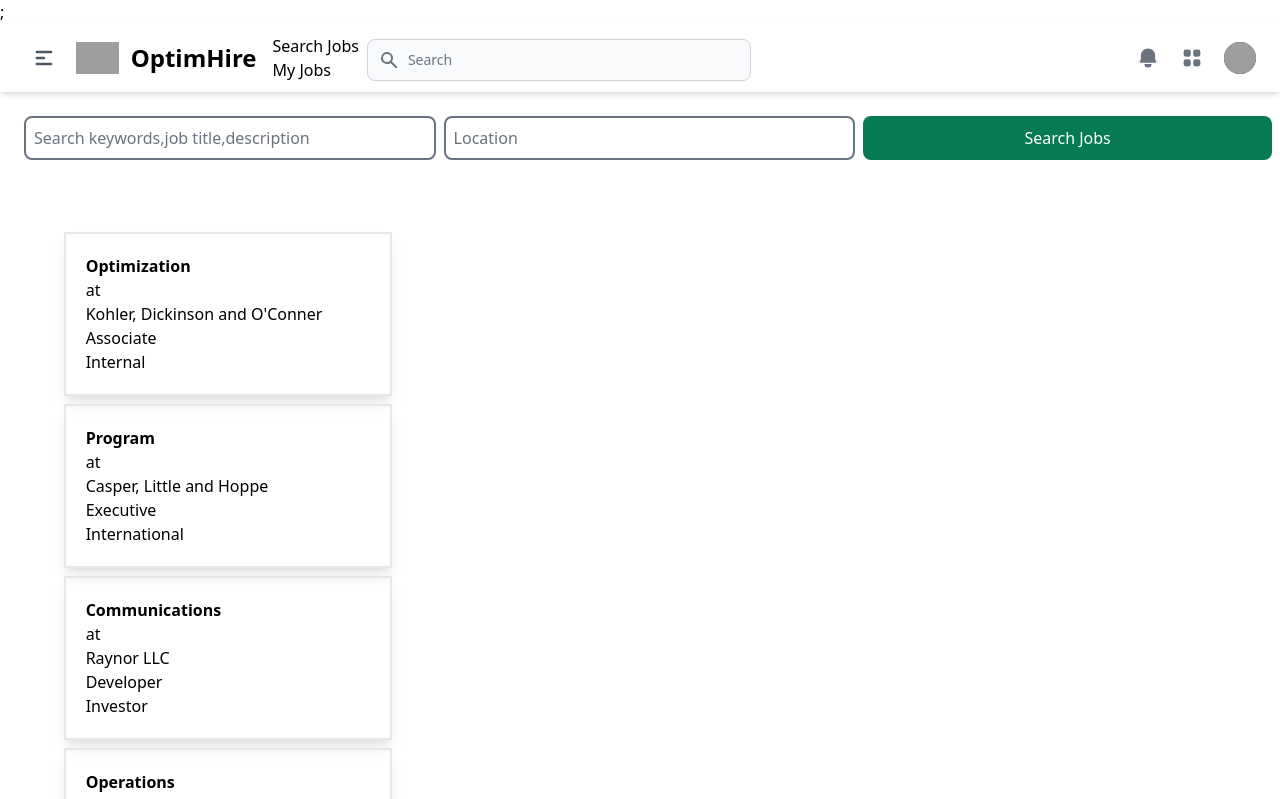
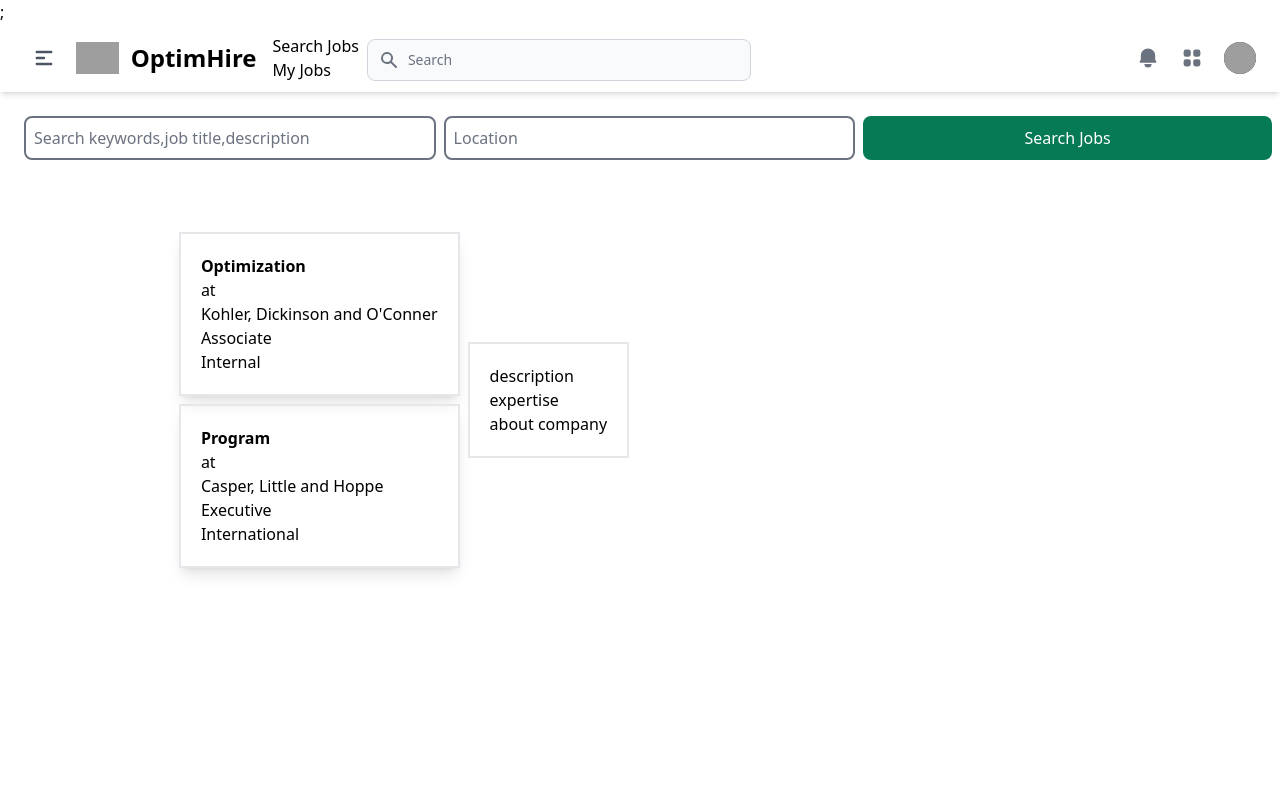
Before and after one commit to kalburgimanjunath/stackblitz-starters-optim, a Next.js app: page /searchjobs in a window 1280 px wide. Shown: the top 799 px of the page. Built offline with nearby package versions, Linux system fonts and the light colour scheme; grey boxes are pictures that could not be loaded.

Commit message:
1 file modified

```diff
--- a/pages/searchjobs.js
+++ b/pages/searchjobs.js
@@ -2,7 +2,7 @@
 export default function SearchJobs() {
   const randomName = faker.person.fullName();
   const Companys = (numrows = 10) => {
-    return [...Array(1000)].map((x, i) => (
+    return [...Array(2)].map((x, i) => (
       <div className="border-2 m-2 p-5 shadow-lg">
         <div key={i} className="font-bold">
           {faker.person.jobArea()}
@@ -47,8 +47,8 @@
         <div>
           <Companys />
         </div>
-        <div className="">
-          <Individual />
+        <div className="border-2 p-5 w-full md:w-auto">
+          {/* <Individual /> */}
           <h4>description</h4>
           <h4>expertise</h4>
           <h4>about company</h4>
```
